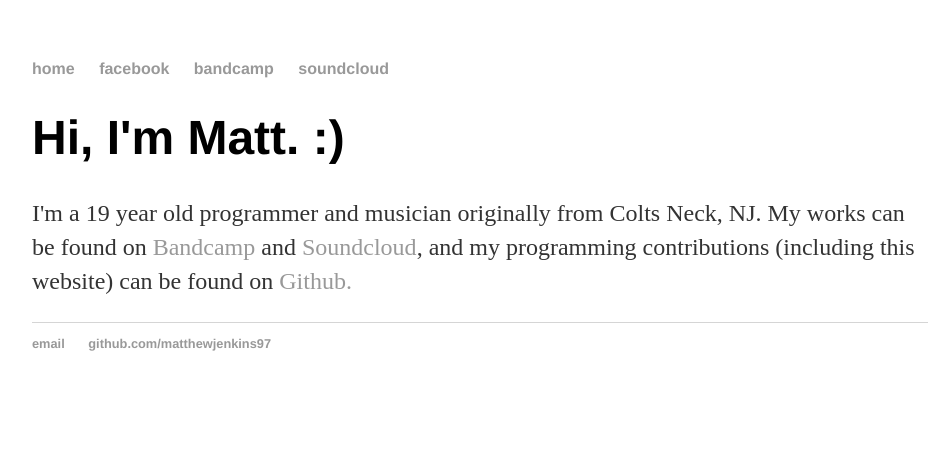
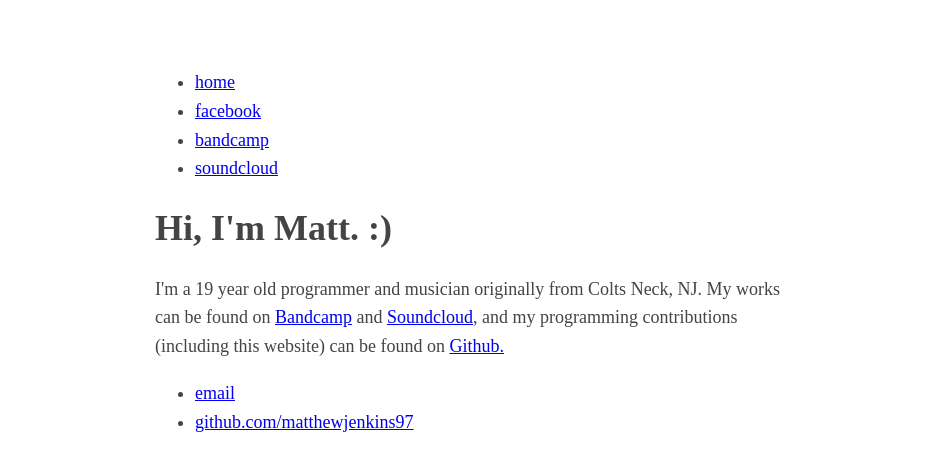
Before and after one commit to matthewjenkins97/matthewjenkins97.github.io, a Jekyll site: the page built from index.html, in a window 1280 px wide. Shown: the top 471 px of the page, without its empty margins (160-1105 px from the left). Built offline with Jekyll 4.4.1, drawn with Linux system fonts in a browser that asks for light colours.

Commit message:
editing the css cause why not

```diff
--- a/css/main.css
+++ b/css/main.css
@@ -1,43 +1,11 @@
 body {
-    margin: 60px auto;
-    width: 70%;
+    margin: 40px auto;
+    max-width: 650px;
+    line-height: 1.6;
+    font-size: 18px;
+    color: #444;
+    padding: 010px
 }
-nav ul, footer ul {
-    font-family:'Helvetica', 'Arial', 'Sans-Serif';
-    padding: 0px;
-    list-style: none;
-    font-weight: bold;
+h1,h2,h3 {
+    line-height: 1.2
 }
-nav ul li, footer ul li {
-    display: inline;
-    margin-right: 20px;
-}
-a {
-    text-decoration: none;
-    color: #999;
-}
-a:hover {
-    text-decoration: underline;
-}
-h1 {
-    font-size: 3em;
-    font-family:'Helvetica', 'Arial', 'Sans-Serif';
-}
-p {
-    font-size: 1.5em;
-    line-height: 1.4em;
-    color: #333;
-}
-footer {
-    border-top: 1px solid #d5d5d5;
-    font-size: .8em;
-}
-
-ul.posts {
-    margin: 20px auto 40px;
-    font-size: 1.5em;
-}
-
-ul.posts li {
-    list-style: none;
-}
```
